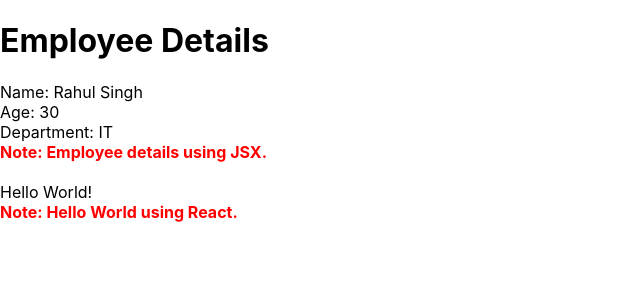
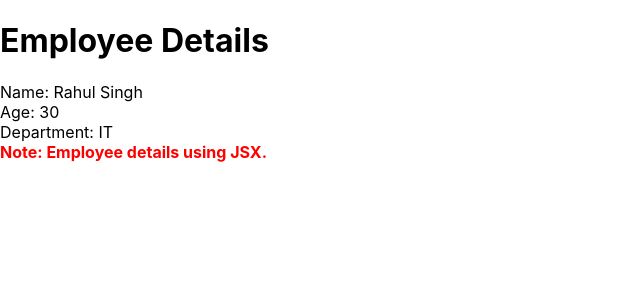
Before and after one commit to rahulksingh1604/master, a React (Create React App) app in the folder my-app/: page / in a window 1280 px wide. Shown: the top 300 px of the page, without its empty margins (0-640 px from the left). Built offline with nearby package versions, Linux system fonts and the light colour scheme.

Commit message:
Assignment 02

```diff
--- a/my-app/src/index.js
+++ b/my-app/src/index.js
@@ -5,14 +5,8 @@ import reportWebVitals from './reportWebVitals';
 import EmployeeDetails from './EmployeeDetails';
 
 const root = ReactDOM.createRoot(document.getElementById('root'));
-let breakElement = React.createElement("br", {});
-let HWElement = React.createElement("div",{},"Hello World!");
-let NoteElement = React.createElement("label", { style: { color: "red", fontWeight: "bold" } }, "Note: Hello World using React.");
 root.render(<div>
   <EmployeeDetails />
-  { breakElement }
-  { HWElement }
-  { NoteElement }
 </div>
 );
 
```
